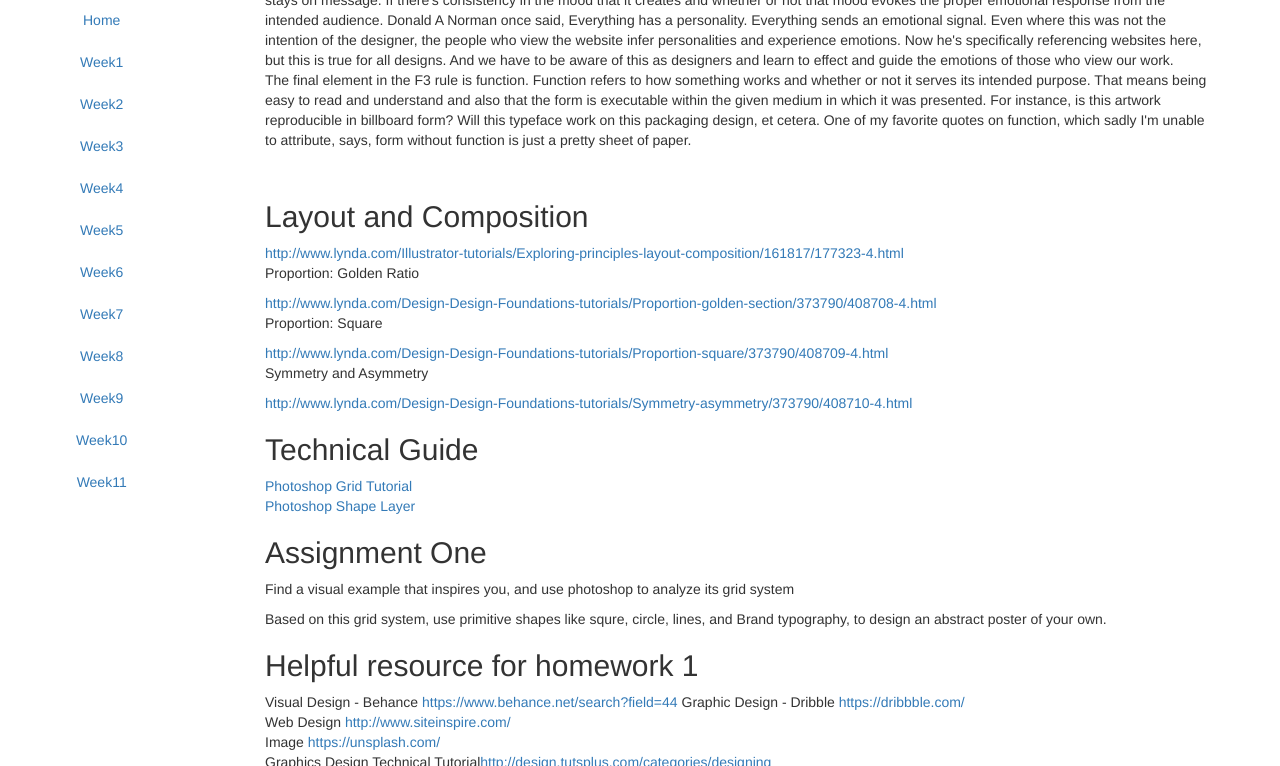
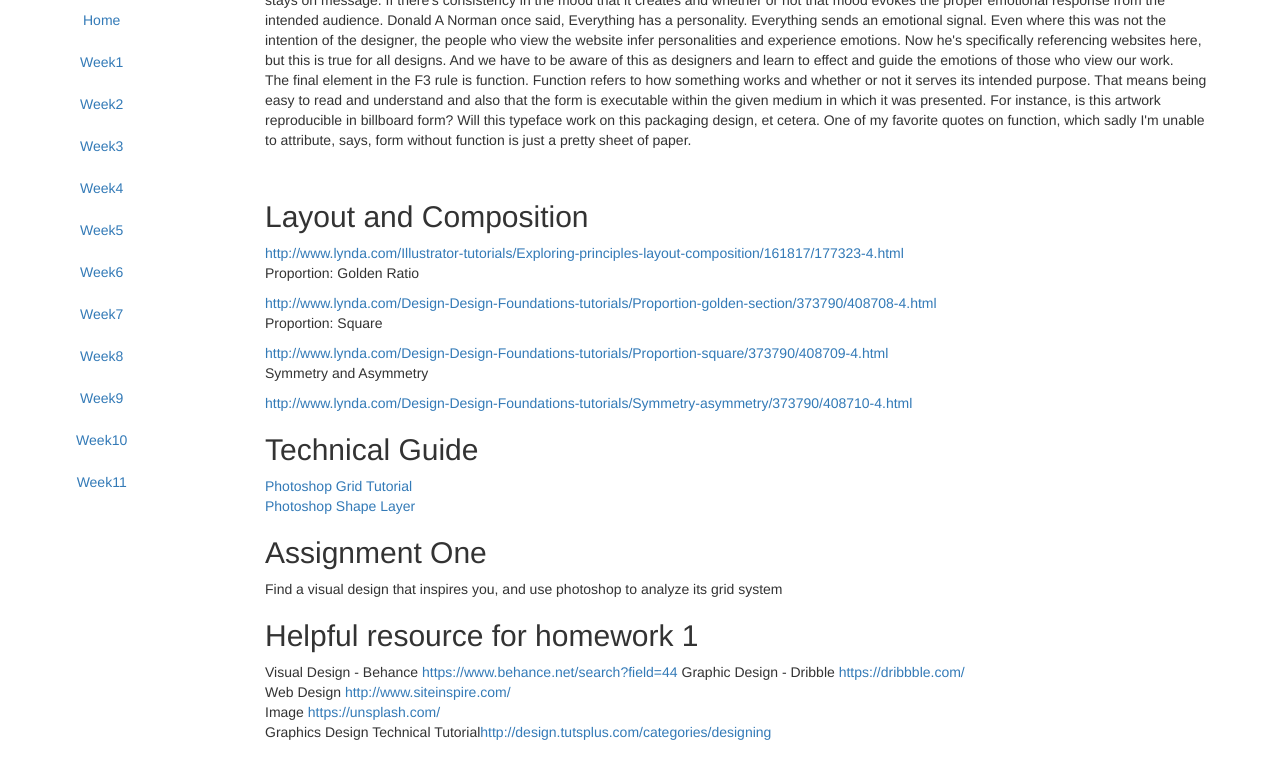
Before and after one commit to zhenzhenqi/MMA100, a Jekyll site: the page built from _posts/2015-03-01-week1.html, in a window 1280 px wide and 900 px high, scrolled down 679 px, cut to the strip 0-766 px from the top of the window. Built offline with Jekyll 4.4.1, drawn with Linux system fonts in a browser that asks for light colours; nearby versions of some CDN libraries.

Commit message:
week1 note

```diff
--- a/_posts/2015-03-01-week1.html
+++ b/_posts/2015-03-01-week1.html
@@ -43,9 +43,7 @@ The final element in the F3 rule is function. Function refers to how something w
 <br>
 
 <h2>Assignment One</h2>
-<p>Find a visual example that inspires you, and use photoshop to analyze its grid system</p>
-<p>Based on this grid system, use primitive shapes like squre, circle, lines, and Brand typography, to design an abstract poster of your own.</p>
-
+<p>Find a visual design that inspires you, and use photoshop to analyze its grid system</p>
 
 <h2>Helpful resource for homework 1</h2>
 Visual Design - Behance <a href="https://www.behance.net/search?field=44">https://www.behance.net/search?field=44</a>
```
